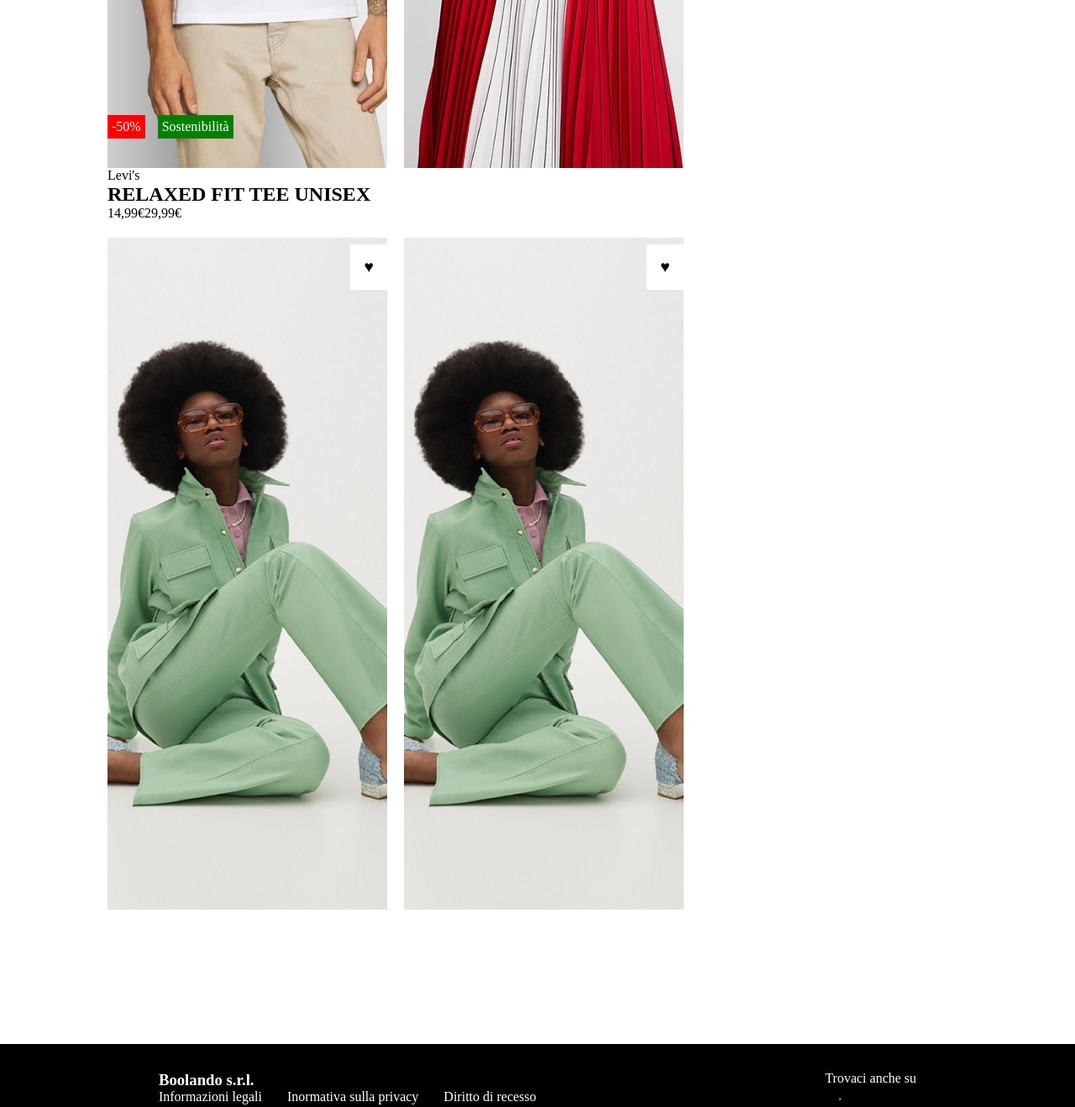
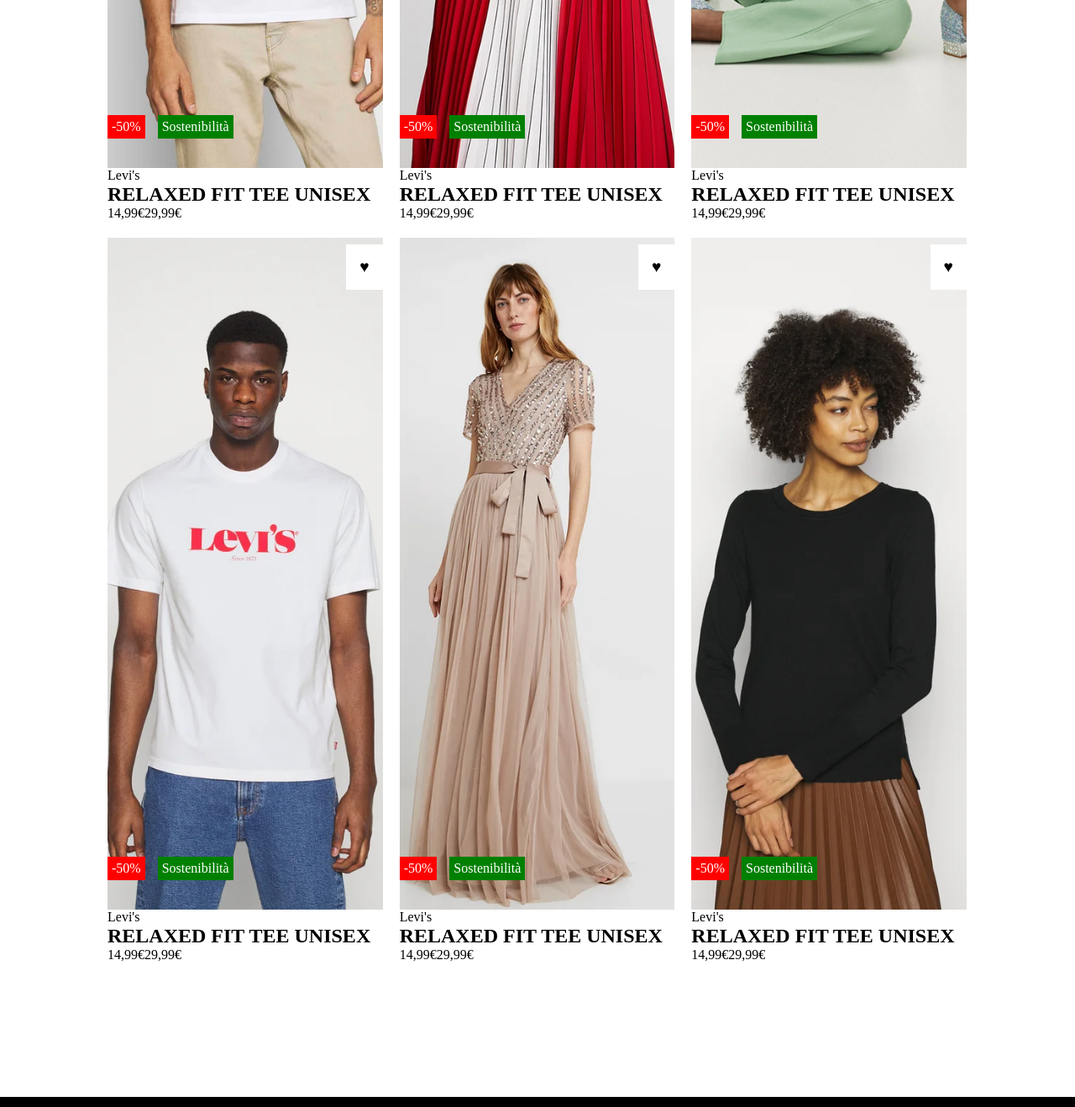
Before and after one commit to JordiMasci/html-css-boolando, a plain HTML site: page index.html in a window 1280 px wide. Shown: the part 760-2078 px from the top of the page at 84% size. Drawn offline with Linux system fonts and the light colour scheme.

Commit message:
fix: insertion correct card

```diff
--- a/css/style.css
+++ b/css/style.css
@@ -14,7 +14,7 @@
 header {
     /* height: 150px; */
     background-color: orange;
-    padding: 2rem;
+    padding: 1.5rem;
     position: fixed;
     left: 0;
     top: 0;
@@ -32,7 +32,7 @@
 
 .img-header {
     width: 30%;
-    margin: 0 100px;
+    margin-left: 3ticket00px;
 
 }
 
@@ -111,19 +111,19 @@
     color: red;
 }
 
-.box {
+.ticket {
     left: 0;
     bottom: 35px;
 }
 
-.box-red {
+.ticket-red {
     background-color: red;
     margin-right: 15px;
     color: white;
     padding: 5px;
 }
 
-.box-green {
+.ticket-green {
     background-color: green;
     color: white;
     padding: 5px;
@@ -131,7 +131,8 @@
 }
 
 .card-container {
-    width: 32.5%;
+    width: 32%;
+    height: 100%;
 }
 
 .card {
--- a/index.html
+++ b/index.html
@@ -44,9 +44,9 @@
 
           <img src="img/1b.webp" alt="" class="absolute" />
           <img src="img/1.webp" alt="" class="absolute first-img" />
-          <div class="absolute box flex">
-            <div class="box-red">-50%</div>
-            <div class="box-green">Sostenibilità</div>
+          <div class="absolute ticket flex">
+            <div class="ticket-red">-50%</div>
+            <div class="ticket-green">Sostenibilità</div>
           </div>
         </div>
 
@@ -65,9 +65,17 @@
 
           <img src="img/2b.webp" alt="" class="absolute" />
           <img src="img/2.webp" alt="" class="absolute first-img" />
+          <div class="absolute ticket flex">
+            <div class="ticket-red">-50%</div>
+            <div class="ticket-green">Sostenibilità</div>
 
-          <div>-50%</div>
-          <div>Sostenibilità</div>
+          </div>
+        </div>
+        <p>Levi's</p>
+        <h2>RELAXED FIT TEE UNISEX</h2>
+        <div class="flex">
+          <p>14,99€</p>
+          <p>29,99€</p>
         </div>
       </div>
 
@@ -79,19 +87,80 @@
           <img src="img/3b.webp" alt="" class="absolute" />
           <img src="img/3.webp" alt="" class="absolute first-img" />
 
-          <div>-50%</div>
-          <div>Sostenibilità</div>
+          <div class="absolute ticket flex">
+            <div class="ticket-red">-50%</div>
+            <div class="ticket-green">Sostenibilità</div>
+
+          </div>
+        </div>
+        <p>Levi's</p>
+        <h2>RELAXED FIT TEE UNISEX</h2>
+        <div class="flex">
+          <p>14,99€</p>
+          <p>29,99€</p>
         </div>
       </div>
+      <!-- fourt card -->
       <div class="card-container">
         <div class="relative card">
           <div class="absolute heart">&hearts;</div>
 
-          <img src="img/3b.webp" alt="" class="absolute" />
-          <img src="img/3.webp" alt="" class="absolute first-img" />
+          <img src="img/4b.webp" alt="" class="absolute" />
+          <img src="img/4.webp" alt="" class="absolute first-img" />
 
-          <div>-50%</div>
-          <div>Sostenibilità</div>
+          <div class="absolute ticket flex">
+            <div class="ticket-red">-50%</div>
+            <div class="ticket-green">Sostenibilità</div>
+
+          </div>
+        </div>
+        <p>Levi's</p>
+        <h2>RELAXED FIT TEE UNISEX</h2>
+        <div class="flex">
+          <p>14,99€</p>
+          <p>29,99€</p>
+        </div>
+      </div>
+      <!-- fifty card -->
+      <div class="card-container">
+        <div class="relative card">
+          <div class="absolute heart">&hearts;</div>
+
+          <img src="img/5b.webp" alt="" class="absolute" />
+          <img src="img/5.webp" alt="" class="absolute first-img" />
+
+          <div class="absolute ticket flex">
+            <div class="ticket-red">-50%</div>
+            <div class="ticket-green">Sostenibilità</div>
+
+          </div>
+        </div>
+        <p>Levi's</p>
+        <h2>RELAXED FIT TEE UNISEX</h2>
+        <div class="flex">
+          <p>14,99€</p>
+          <p>29,99€</p>
+        </div>
+      </div>
+      <!-- sixty card -->
+      <div class="card-container">
+        <div class="relative card">
+          <div class="absolute heart">&hearts;</div>
+
+          <img src="img/6b.webp" alt="" class="absolute" />
+          <img src="img/6.webp" alt="" class="absolute first-img" />
+
+          <div class="absolute ticket flex">
+            <div class="ticket-red">-50%</div>
+            <div class="ticket-green">Sostenibilità</div>
+
+          </div>
+        </div>
+        <p>Levi's</p>
+        <h2>RELAXED FIT TEE UNISEX</h2>
+        <div class="flex">
+          <p>14,99€</p>
+          <p>29,99€</p>
         </div>
       </div>
     </main>
```
